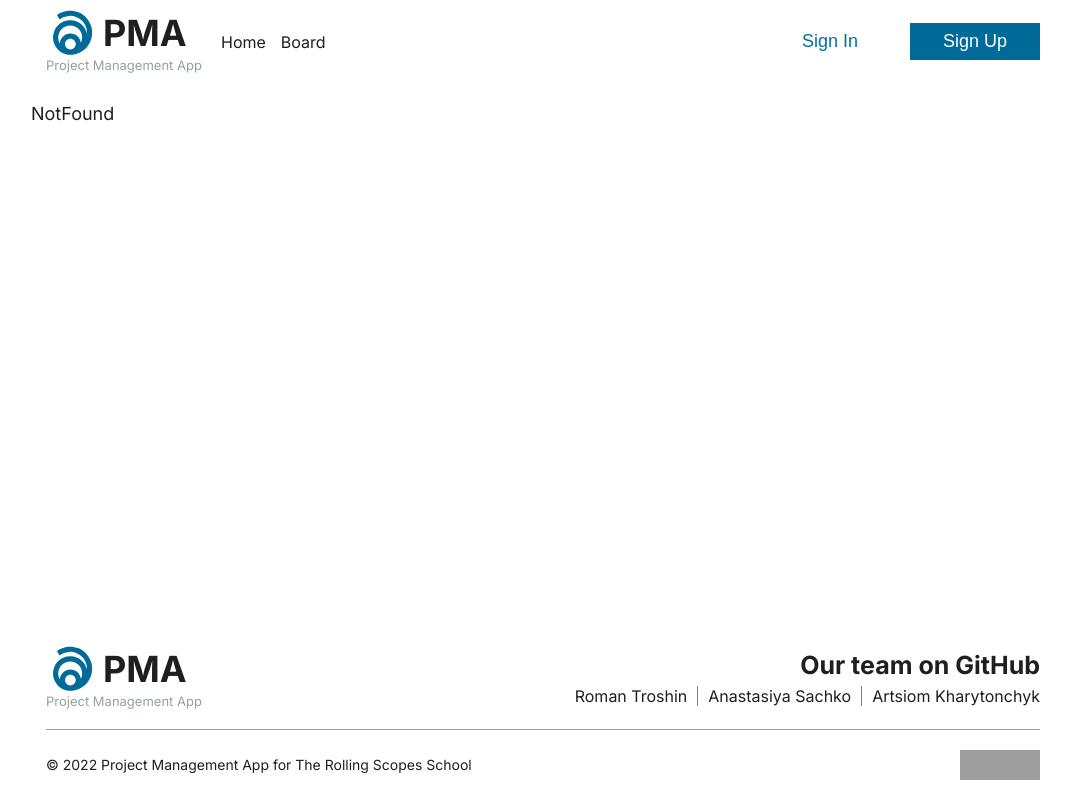
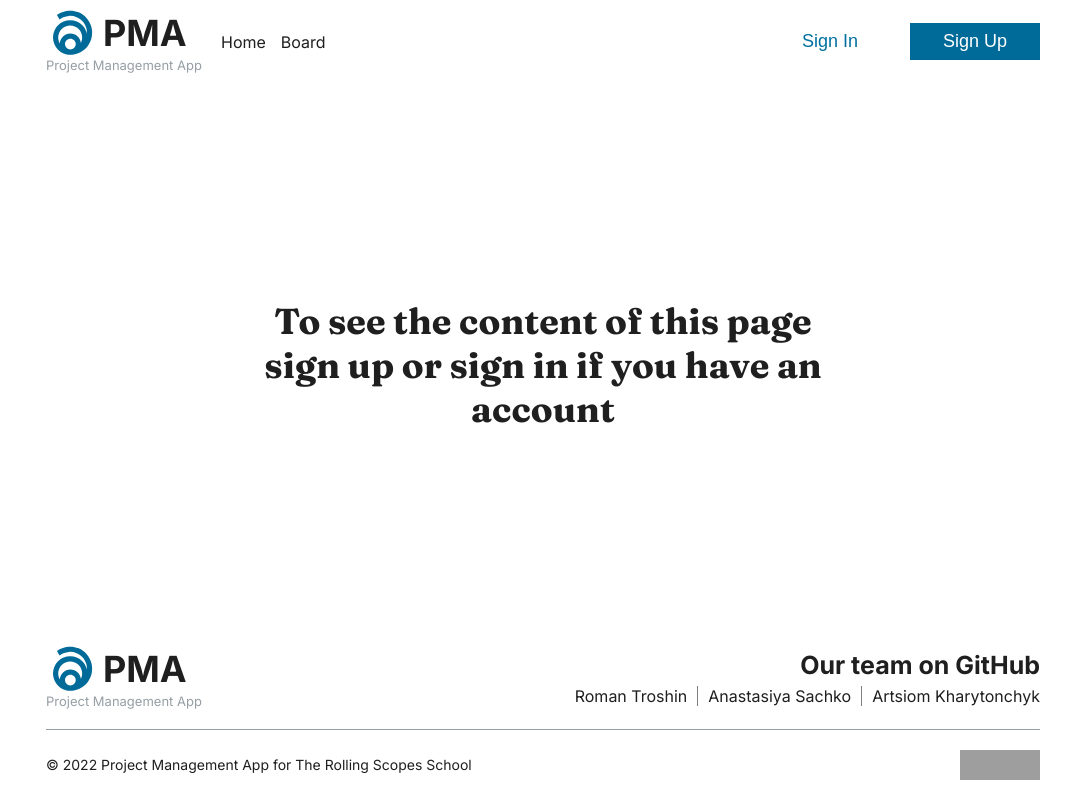
Before and after one commit to pug000/project-management-app, a React (Create React App) app: page /#/edit in a window 1280 px wide. Shown: the whole page, without its empty margins (97-1168 px from the left). Built offline with nearby package versions, Linux system fonts and the light colour scheme; grey boxes are pictures that could not be loaded.

Commit message:
feat: add protected routes

```diff
--- a/src/App.tsx
+++ b/src/App.tsx
@@ -11,11 +11,13 @@ import Header from 'components/Header/Header';
 import SignUpPage from 'pages/SignUpPage/SignUpPage';
 import SignInPage from 'pages/SignInPage/SignInPage';
 import Footer from 'components/Footer/Footer';
+import ProtectedRoute from 'components/ProtectedRoute/ProtectedRoute';
 
 function App() {
   const user = useAppSelector((state) => state.user.user);
   const dispatch = useAppDispatch();
   const [signIn, { data: authData, isSuccess: isSuccessSignIn }] = useSignInMutation();
+  const isLoggedIn = useAppSelector((state) => state.user.isLoggedIn);
 
   const authUser = useCallback(async () => {
     if (user) {
@@ -42,7 +44,22 @@ function App() {
           <Route index path="/" element={<HomePage />} />
           <Route path="signin" element={<SignInPage />} />
           <Route path="signup" element={<SignUpPage />} />
-          <Route path="board" element={<main>Board</main>} />
+          <Route
+            path="edit"
+            element={
+              <ProtectedRoute conditionValue={isLoggedIn}>
+                <main>Edit User</main>
+              </ProtectedRoute>
+            }
+          />
+          <Route
+            path="board"
+            element={
+              <ProtectedRoute conditionValue={isLoggedIn}>
+                <main>Board</main>
+              </ProtectedRoute>
+            }
+          />
           <Route path="*" element={<main>NotFound</main>} />
         </Routes>
       </ErrorBoundary>
--- /dev/null
+++ b/src/components/ProtectedRoute/ProtectedRoute.style.tsx
@@ -0,0 +1,18 @@
+import styled from 'styled-components';
+
+const Container = styled.main`
+  padding: 20px 15px;
+  margin: 0 auto;
+  width: 50vw;
+  display: flex;
+  justify-content: center;
+  align-items: center;
+  text-align: center;
+`;
+
+const ProtectedTitle = styled.h3`
+  font-family: ${(props) => props.theme.fonts.title};
+  font-size: ${(props) => props.theme.fontSizes.h3};
+`;
+
+export { Container, ProtectedTitle };
--- /dev/null
+++ b/src/components/ProtectedRoute/ProtectedRoute.tsx
@@ -0,0 +1,23 @@
+import React from 'react';
+import { useTranslation } from 'react-i18next';
+
+import { Container, ProtectedTitle } from './ProtectedRoute.style';
+
+interface ProtectedProps {
+  conditionValue: boolean | null;
+  children: JSX.Element;
+}
+
+function ProtectedRoute({ conditionValue, children }: ProtectedProps) {
+  if (!conditionValue) {
+    const { t } = useTranslation('translation', { keyPrefix: 'protected' });
+    return (
+      <Container>
+        <ProtectedTitle>{t('text')}</ProtectedTitle>
+      </Container>
+    );
+  }
+  return children;
+}
+
+export default ProtectedRoute;
--- a/src/localization/languages.json
+++ b/src/localization/languages.json
@@ -43,6 +43,9 @@
         "roma": "Roman Troshin",
         "nastya": "Anastasiya Sachko",
         "artem": "Artsiom Kharytonchyk"
+      },
+      "protected": {
+        "text": "To see the content of this page sign up or sign in if you have an account"
       }
     }
   },
@@ -90,6 +93,9 @@
         "roma": "Роман Трошин",
         "nastya": "Анастасия Сачко",
         "artem": "Артём Харитончик"
+      },
+      "protected": {
+        "text": "Вам необходимо зайти под вашей учетной записью или зарегистрироваться"
       }
     }
   }
```
